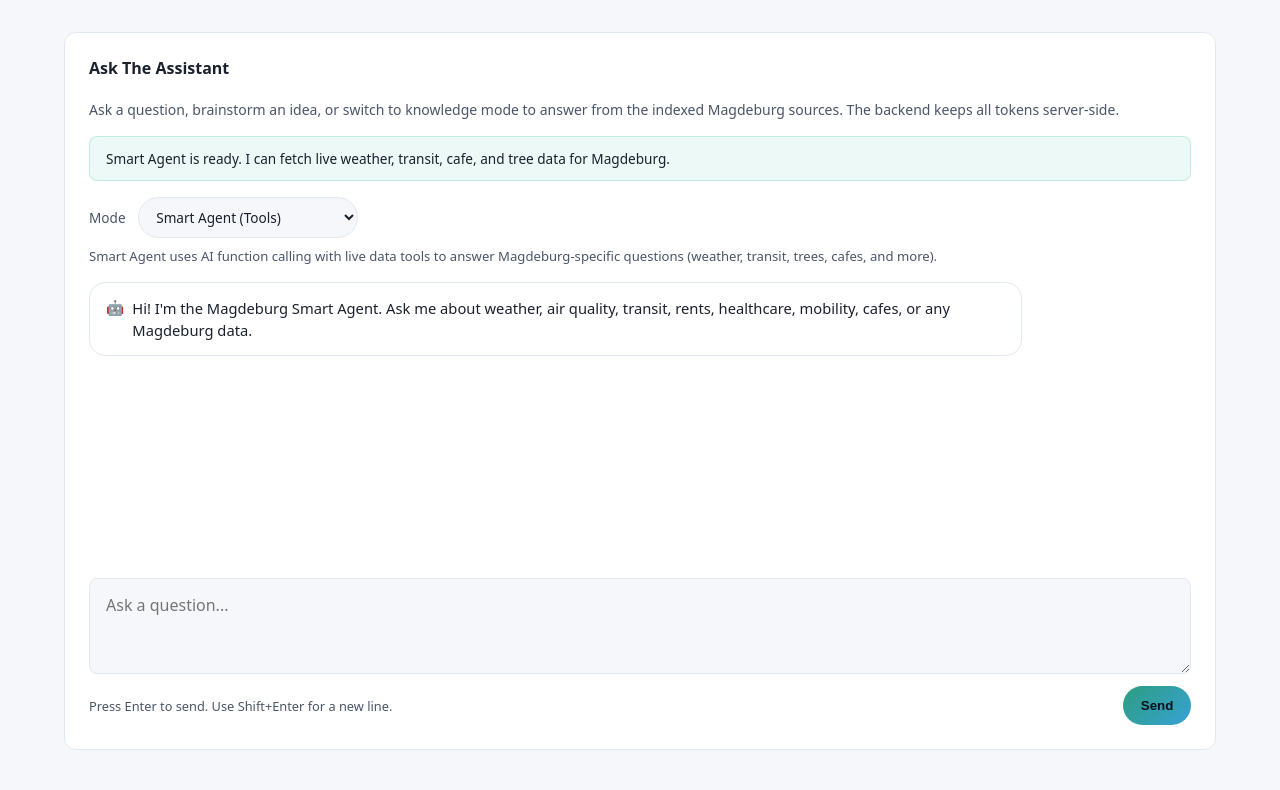
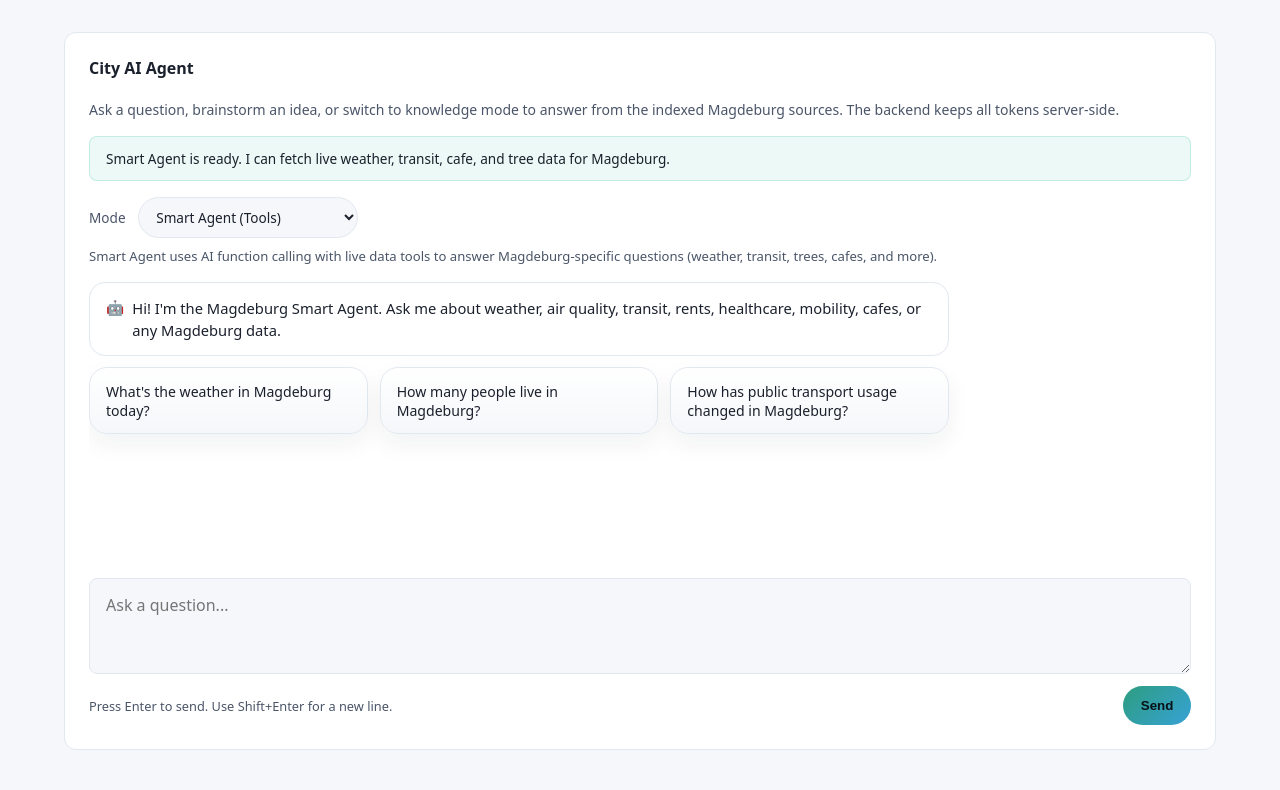
Before and after one commit to rohitidke/smart-city-hackathon-magdeburg, a FastAPI app: page /chat in a window 1280 px wide. Shown: the part 70-860 px from the top of the page. Run offline with FastAPI, Linux system fonts and the light colour scheme.

Commit message:
last mins changes

```diff
--- a/app/templates/chat.html
+++ b/app/templates/chat.html
@@ -360,8 +360,53 @@
       line-height: 1.4;
     }
 
+    .chat-assistant-stack {
+      align-self: flex-start;
+      margin-right: auto;
+      max-width: min(100%, 860px);
+      display: grid;
+      gap: .7rem;
+    }
+
+    .chat-assistant-stack .chat-message {
+      max-width: 100%;
+    }
+
+    .chat-message-body {
+      min-width: 0;
+    }
+
     .chat-message-content {
       min-width: 0;
+    }
+
+    .chat-suggestions {
+      display: grid;
+      grid-template-columns: repeat(auto-fit, minmax(220px, 1fr));
+      gap: .75rem;
+      width: 100%;
+    }
+
+    .chat-suggestion {
+      border: 1px solid var(--border);
+      border-radius: 18px;
+      background: linear-gradient(180deg, var(--surface), var(--bg));
+      color: var(--text);
+      padding: .85rem 1rem;
+      font: inherit;
+      font-size: .88rem;
+      line-height: 1.35;
+      text-align: left;
+      cursor: pointer;
+      box-shadow: 0 10px 24px rgba(14, 26, 45, 0.06);
+      transition: border-color .15s ease, transform .15s ease, background .15s ease, box-shadow .15s ease;
+    }
+
+    .chat-suggestion:hover {
+      border-color: var(--accent2);
+      background: rgba(55, 162, 214, 0.08);
+      transform: translateY(-1px);
+      box-shadow: 0 12px 28px rgba(14, 26, 45, 0.1);
     }
 
     .chat-message-content p,
@@ -499,7 +544,7 @@
 
     <section class="card chat-card" id="chatbot" data-chat-enabled="{{ 'true' if llm_configured else 'false' }}" data-rag-enabled="{{ 'true' if rag_configured else 'false' }}">
       <div>
-        <h2>Ask The Assistant</h2>
+        <h2>City AI Agent</h2>
         <p class="chat-copy">Ask a question, brainstorm an idea, or switch to knowledge mode to answer from the indexed Magdeburg sources. The backend keeps all tokens server-side.</p>
       </div>
 
@@ -507,7 +552,7 @@
         {% if llm_configured %}
         Ready. Keep prompts concise because the shared model has a small context window.
         {% else %}
-        Chat is not configured yet. Set `SERVER_URL` and `SERVER_TOKEN` before using the assistant.
+        Chat is not configured yet. Set `SERVER_URL` and `SERVER_TOKEN` before using the City AI Agent.
         {% endif %}
       </div>
 
@@ -525,9 +570,18 @@
       </div>
 
       <div class="chat-log" id="chat-log" aria-live="polite">
-        <div class="chat-message assistant">
-          <span class="chat-message-icon">🤖</span>
-          <span class="chat-message-content">Hi! I'm the Magdeburg Smart Agent. Ask me about weather, air quality, transit, rents, healthcare, mobility, cafes, or any Magdeburg data.</span>
+        <div class="chat-assistant-stack">
+          <div class="chat-message assistant">
+            <span class="chat-message-icon">🤖</span>
+            <div class="chat-message-body">
+              <span class="chat-message-content">Hi! I'm the Magdeburg Smart Agent. Ask me about weather, air quality, transit, rents, healthcare, mobility, cafes, or any Magdeburg data.</span>
+            </div>
+          </div>
+          <div class="chat-suggestions">
+            <button class="chat-suggestion" type="button">What's the weather in Magdeburg today?</button>
+            <button class="chat-suggestion" type="button">How many people live in Magdeburg?</button>
+            <button class="chat-suggestion" type="button">How has public transport usage changed in Magdeburg?</button>
+          </div>
         </div>
       </div>
 
@@ -604,6 +658,14 @@
     const modeGreetings = {
       agent: "Hi! I'm the Magdeburg Smart Agent. Ask me about weather, air quality, transit, rents, healthcare, mobility, cafes, or any Magdeburg data.",
       rag: "Hi! Ask about the indexed Magdeburg sources and I will answer with retrieval-backed context."
+    };
+    const modeSuggestions = {
+      agent: [
+        "What's the weather in Magdeburg today?",
+        "How many people live in Magdeburg?",
+        "How has public transport usage changed in Magdeburg?"
+      ],
+      rag: []
     };
 
     function escapeHtml(value) {
@@ -729,26 +791,70 @@
       return blocks.join("");
     }
 
-    function addMessage(role, content) {
-      const message = document.createElement("div");
-      message.className = `chat-message ${role}`;
-      const text = document.createElement("span");
-      text.className = "chat-message-content";
+    async function sendSuggestedMessage(prompt) {
+      if (!prompt || chatSubmit.disabled || !isModeEnabled(currentMode())) {
+        return;
+      }
+      chatInput.value = prompt;
+      await sendMessage();
+    }
 
+    function buildSuggestionRow(suggestions) {
+      if (!suggestions?.length) return null;
+      const row = document.createElement("div");
+      row.className = "chat-suggestions";
+      for (const suggestion of suggestions) {
+        const button = document.createElement("button");
+        button.className = "chat-suggestion";
+        button.type = "button";
+        button.textContent = suggestion;
+        button.addEventListener("click", async () => {
+          await sendSuggestedMessage(suggestion);
+        });
+        row.appendChild(button);
+      }
+      return row;
+    }
+
+    function addMessage(role, content, options = {}) {
       if (role === "assistant") {
+        const stack = document.createElement("div");
+        stack.className = "chat-assistant-stack";
+        const message = document.createElement("div");
+        message.className = `chat-message ${role}`;
         const emoji = document.createElement("span");
         emoji.className = "chat-message-icon";
         emoji.textContent = "🤖";
         message.appendChild(emoji);
+
+        const body = document.createElement("div");
+        body.className = "chat-message-body";
+        const text = document.createElement("span");
+        text.className = "chat-message-content";
         text.innerHTML = renderMarkdown(content);
+        body.appendChild(text);
+        message.appendChild(body);
+        stack.appendChild(message);
+
+        const suggestions = buildSuggestionRow(options.suggestions);
+        if (suggestions) {
+          stack.appendChild(suggestions);
+        }
+
+        chatLog.appendChild(stack);
+        chatLog.scrollTop = chatLog.scrollHeight;
+        return stack;
       } else {
+        const message = document.createElement("div");
+        message.className = `chat-message ${role}`;
+        const text = document.createElement("span");
+        text.className = "chat-message-content";
         text.textContent = content;
+        message.appendChild(text);
+        chatLog.appendChild(message);
+        chatLog.scrollTop = chatLog.scrollHeight;
+        return message;
       }
-
-      message.appendChild(text);
-      chatLog.appendChild(message);
-      chatLog.scrollTop = chatLog.scrollHeight;
-      return message;
     }
 
     function currentMode() {
@@ -794,7 +900,7 @@
       chatLog.innerHTML = "";
 
       if (visibleMessages.length === 0) {
-        addMessage("assistant", modeGreetings[mode]);
+        addMessage("assistant", modeGreetings[mode], { suggestions: modeSuggestions[mode] });
         return;
       }
 
--- a/app/templates/index.html
+++ b/app/templates/index.html
@@ -168,15 +168,15 @@
   <a href="/chat" class="category-card">
     <div class="category-header">
       <div class="category-icon">✨</div>
-      <h2 class="category-title">KI-Assistent</h2>
+      <h2 class="category-title">City AI Agent</h2>
     </div>
     <p class="category-description">
-      Fragen Sie unseren intelligenten Assistenten über Magdeburg. Mit Zugriff auf Live-Daten und Wissensquellen.
+      Fragen Sie unseren City AI Agenten über Magdeburg. Mit Zugriff auf Live-Daten und Wissensquellen.
     </p>
     <div class="category-metric">
       <strong>{{tools_count}} Tools</strong> für präzise Antworten
     </div>
-    <span class="category-link">Zum Chat-Assistenten</span>
+    <span class="category-link">Zum City AI Agent</span>
   </a>
 </section>
 
--- a/app/templates/living.html
+++ b/app/templates/living.html
@@ -71,7 +71,7 @@
         <strong>Zentrale Lagen:</strong> Stadtfeld und Altstadt sind beliebte, aber teurere Wohngegenden mit urbanem Flair.
       </p>
       <p style="line-height: 1.6;">
-        <strong>Tipp:</strong> Nutzen Sie unseren <a href="/chat" style="color: var(--accent2); text-decoration: none;">KI-Assistenten</a>, um gezielt nach Informationen zu Stadtteilen zu fragen!
+        <strong>Tipp:</strong> Nutzen Sie unseren <a href="/chat" style="color: var(--accent2); text-decoration: none;">City AI Agent</a>, um gezielt nach Informationen zu Stadtteilen zu fragen!
       </p>
     </div>
   </div>
--- a/app/templates/quality.html
+++ b/app/templates/quality.html
@@ -285,7 +285,7 @@
   <h3>💬 Mehr über Magdeburg erfahren</h3>
   <div style="padding: 1rem 0;">
     <p style="margin-bottom: 1.5rem; line-height: 1.6;">
-      Unser KI-Assistent hat Zugriff auf eine umfangreiche Wissensdatenbank mit <strong>54 Quellen</strong> über Magdeburg – von historischen Dokumenten über Tourismus-Guides bis hin zu kulturellen Highlights.
+      Unser City AI Agent hat Zugriff auf eine umfangreiche Wissensdatenbank mit <strong>54 Quellen</strong> über Magdeburg – von historischen Dokumenten über Tourismus-Guides bis hin zu kulturellen Highlights.
     </p>
     <div style="background: linear-gradient(135deg, rgba(108, 99, 255, 0.1), rgba(72, 199, 167, 0.1)); padding: 2rem; border-radius: var(--radius); border: 1px solid var(--border);">
       <h4 style="color: var(--accent2); margin-bottom: 1rem;">Fragen Sie den Assistenten:</h4>
@@ -301,7 +301,7 @@
         </li>
       </ul>
       <a href="/chat" style="display: inline-block; margin-top: 1.5rem; padding: 0.75rem 1.5rem; background: linear-gradient(135deg, var(--accent2), #37a2d6); color: #0a0e15; font-weight: 700; border-radius: 999px; text-decoration: none; transition: transform 0.2s;">
-        Zum KI-Assistenten →
+        Zum City AI Agent →
       </a>
     </div>
   </div>
```
Also changed, not shown: app/static/css/chatbot-widget.css (+45 -0 lines), app/static/js/chatbot-widget.js (+71 -9 lines).
